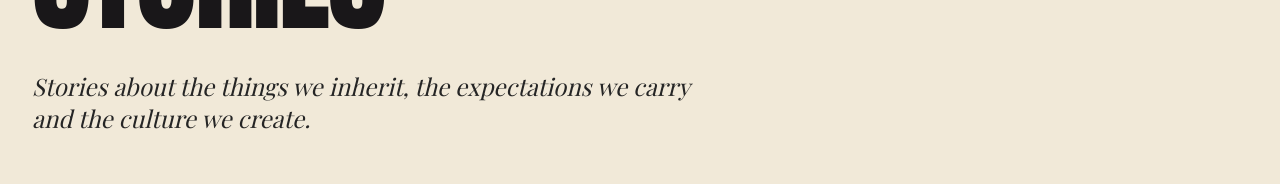
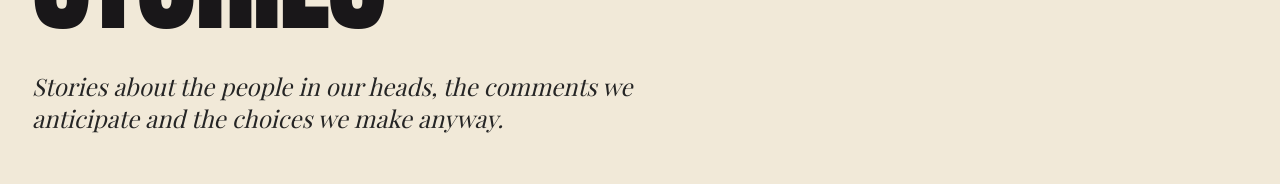
Before and after one commit to Sree-cnair/thirdperson, a React (Vite) app: page /stories in a window 1280 px wide. Shown: the part 267-451 px from the top of the page. Built offline with nearby package versions, Linux system fonts and the light colour scheme; no server answers; the database is empty; a web font is replaced by a local one.

Commit message:
Align site content with final brand question

```diff
--- a/src/pages/StoriesPage.tsx
+++ b/src/pages/StoriesPage.tsx
@@ -6,9 +6,9 @@ export function StoriesPage() {
       section="stories"
       eyebrow="Stories"
       title="Stories"
-      intro="Stories about the things we inherit, the expectations we carry and the culture we create."
+      intro="Stories about the people in our heads, the comments we anticipate and the choices we make anyway."
       metaTitle="Stories | THE OTHER PERSON"
-      metaDescription="Essays and cultural stories about identity, society, relationships, family, work and everyday life."
+      metaDescription="Indian stories and essays exploring social expectations, family, relationships, identity, work and everyday life."
     />
   );
 }
```
